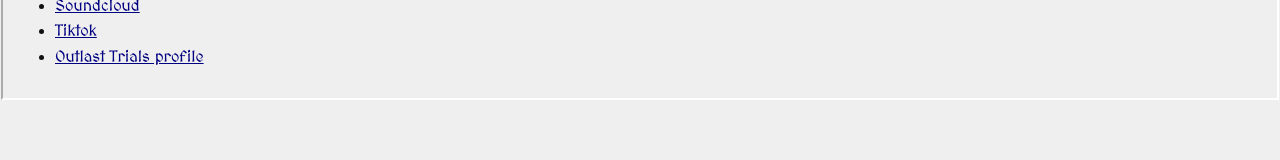
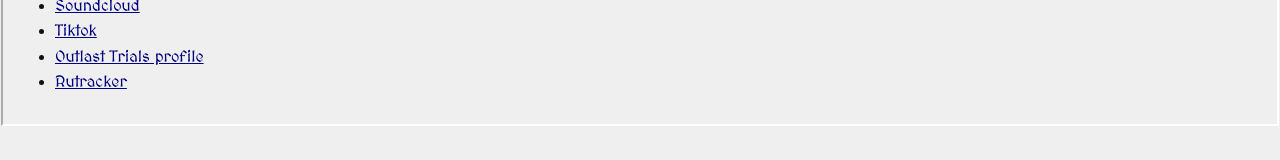
Before and after one commit to turbodog335/turbodognet, a plain HTML site: page links.html in a window 1280 px wide. Shown: the part 217-377 px from the top of the page. Drawn offline with Linux system fonts and the light colour scheme.

Commit message:
Update links.html

```diff
--- a/links.html
+++ b/links.html
@@ -50,6 +50,7 @@ a:hover{color:#ff00ff}
 <li><a href="https://soundcloud.com/turbodog335" target="_blank" rel="noopener">Soundcloud</a></li>
  <li><a href="https://www.tiktok.com/@turbodog335" target="_blank" rel="noopener">Tiktok</a></li>
  <li><a href="https://outlasttrialsstats.com/@everybodytellsmenothing" target="_blank" rel="noopener">Outlast Trials profile</a></li>
+ <li><a href="https://rutracker.org/forum/profile.php?mode=viewprofile&u=50119804" targer="_blank" rel="noopener">Rutracker</li>
 </ul>
 </section>
 </main></body></html>
```
